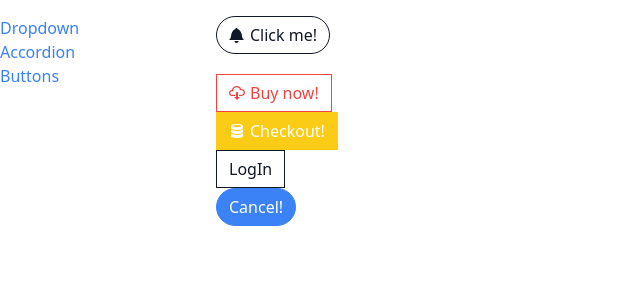
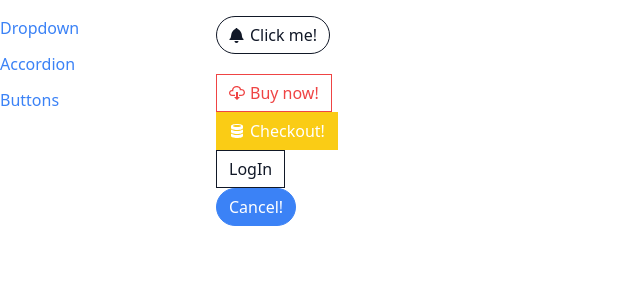
Before and after one commit to kleekich21/comps, a React (Create React App) app: page /buttons in a window 1280 px wide. Shown: the top 300 px of the page, without its empty margins (0-640 px from the left). Built offline with nearby package versions, Linux system fonts and the light colour scheme.

Commit message:
feat: Link component allowing custom classes as props

```diff
--- a/src/components/Link.js
+++ b/src/components/Link.js
@@ -1,10 +1,10 @@
 import classNames from "classnames";
 import useNavigation from "../hooks/use-navigation";
 
-function Link({ to, children }) {
+function Link({ to, children, className }) {
   const { navigate } = useNavigation();
 
-  const classes = classNames("text-blue-500");
+  const classes = classNames("text-blue-500", className);
   const handleClick = (event) => {
     if (event.metaKey || event.ctrlKey) {
       return;
--- a/src/components/Sidebar.js
+++ b/src/components/Sidebar.js
@@ -9,7 +9,7 @@ function Sidebar() {
 
   const renderedLinks = links.map(({ label, path }) => {
     return (
-      <Link key={label} to={path}>
+      <Link key={label} to={path} className="mb-3">
         {label}
       </Link>
     );
```
